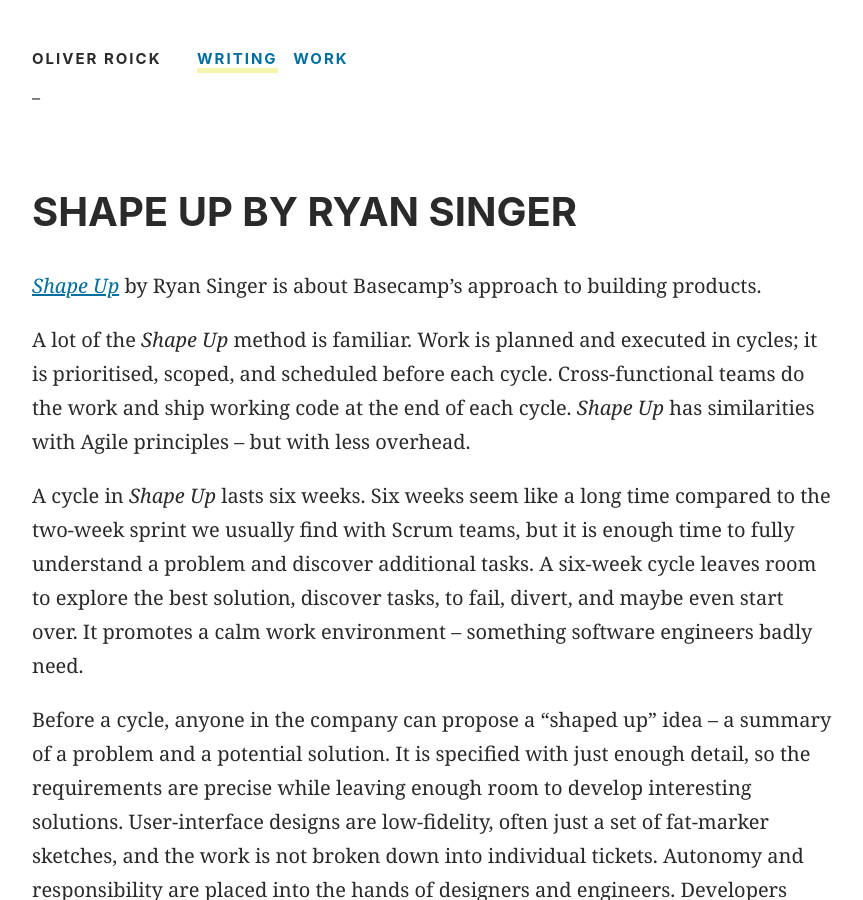
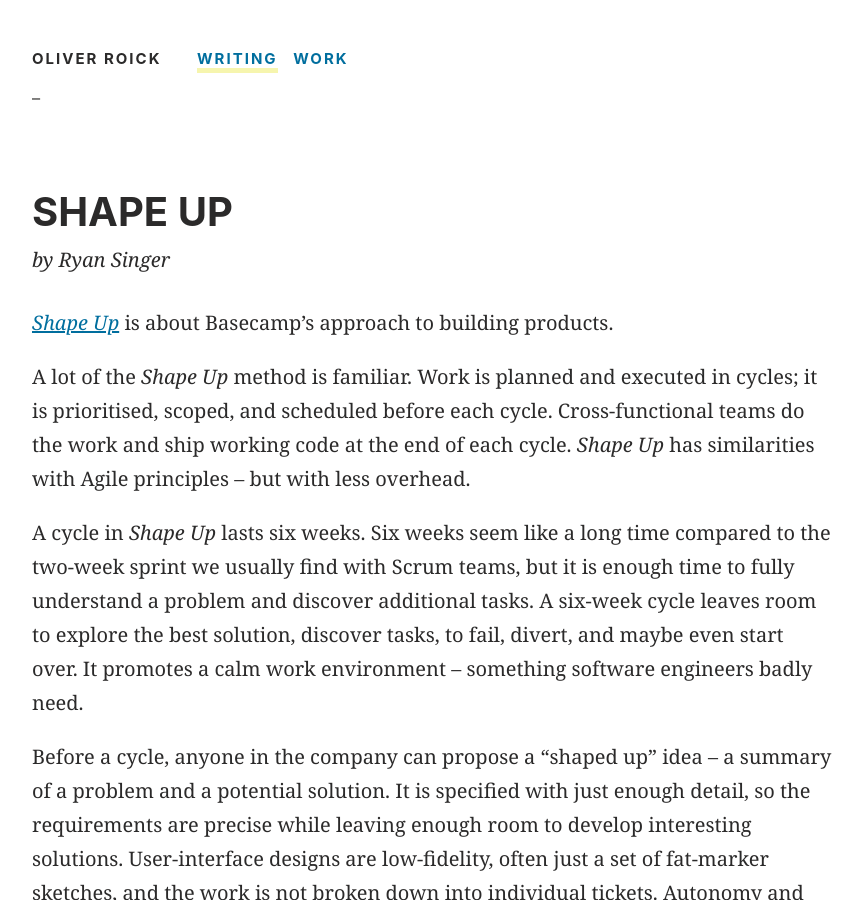
Before and after one commit to oliverroick/oliverroick.net, a Jekyll site: the page built from src/_posts/2020-06-04-shape-up.md, in a window 1280 px wide and 900 px high. Shown: the whole window, without its empty margins (208-1071 px from the left). Built offline with Jekyll 4.4.1, drawn with Linux system fonts in a browser that asks for light colours; some of the changed text lies outside the part shown.

Commit message:
blog: Add metadata to shape up

```diff
--- a/src/_posts/2020-06-04-shape-up.md
+++ b/src/_posts/2020-06-04-shape-up.md
@@ -1,6 +1,7 @@
 ---
-layout: post
-title:  "Shape Up by Ryan Singer"
+layout: reading
+title:  "Shape Up"
+author: Ryan Singer
 date:   2020-06-04 12:00:00+01:00
 category: reading
 image: reading
@@ -8,7 +9,7 @@
 description: Notes on Shape Up by Ryan Singer
 ---
 
-_[Shape Up](https://basecamp.com/shapeup)_ by Ryan Singer is about Basecamp’s approach to building products.
+_[Shape Up](https://basecamp.com/shapeup)_ is about Basecamp’s approach to building products.
 
 A lot of the _Shape Up_ method is familiar. Work is planned and executed in cycles; it is prioritised, scoped, and scheduled before each cycle. Cross-functional teams do the work and ship working code at the end of each cycle. _Shape Up_ has similarities with Agile principles – but with less overhead.
 
```
